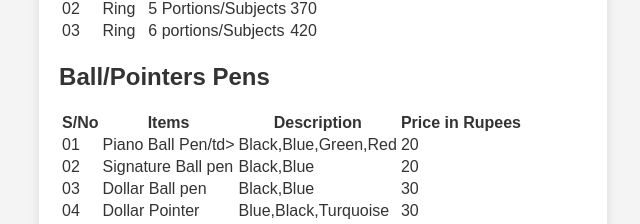
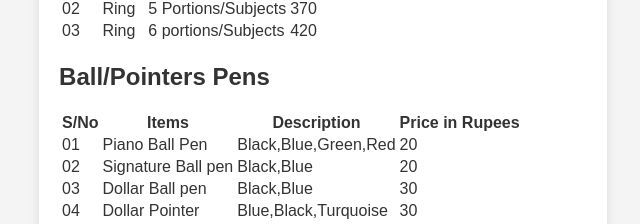
Before and after one commit to muhammadalikhtti/The_Little_Stationer.github.io, a plain HTML site: page index.html in a window 1280 px wide. Shown: the part 1033-1257 px from the top of the page, without its empty margins (317-957 px from the left). Drawn offline with Linux system fonts and the light colour scheme.

Commit message:
Update index.html
t

```diff
--- a/index.html
+++ b/index.html
@@ -137,7 +137,7 @@
             <tbody>
                 <tr>
                     <td>01</td>
-                    <td>Piano Ball Pen/td>
+                    <td>Piano Ball Pen</td>
                     <td>Black,Blue,Green,Red</td>
                     <td>20</td>
                 </tr>
```
